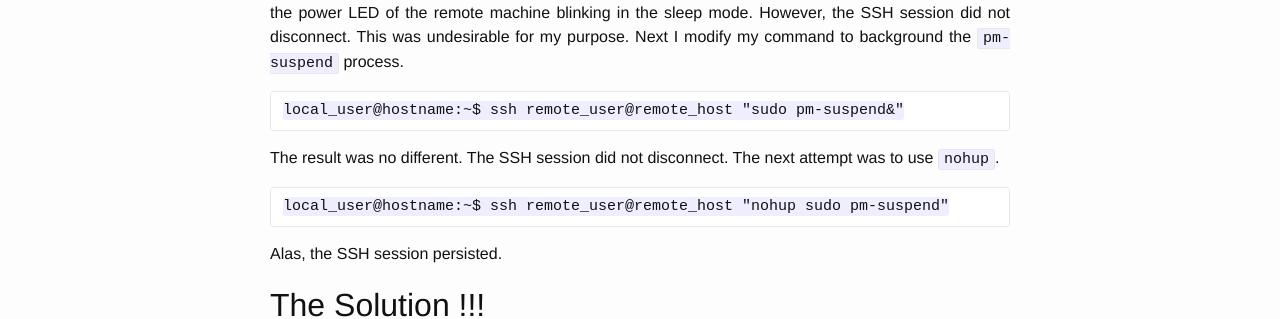
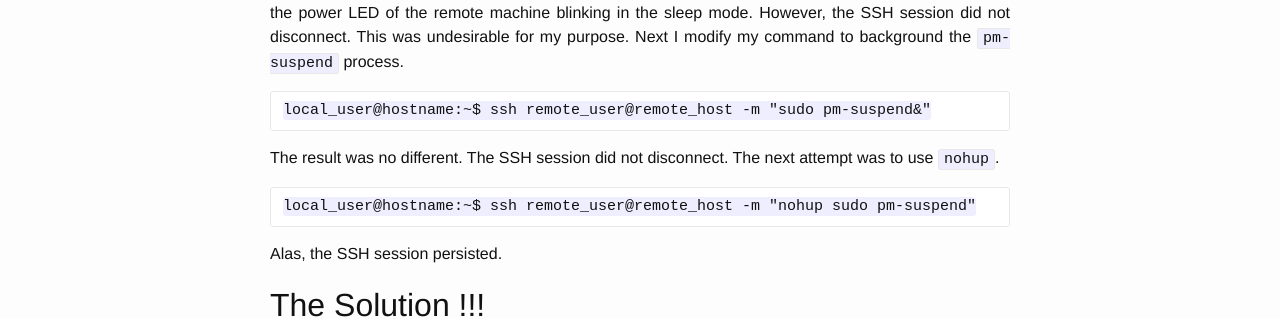
Before and after one commit to lordloh/karyashala, a Jekyll site: the page built from _posts/2017/2017-04-07-suspending_a_computer_over_ssh.markdown, in a window 1280 px wide. Shown: the part 600-919 px from the top of the page. Built offline with Jekyll 4.4.1, drawn with Linux system fonts in a browser that asks for light colours; some web fonts are replaced; Markdown is read by kramdown in place of the engine named in the settings; comment, search, counter and statistics services are not loaded.

````diff
--- a/_posts/2017/2017-04-07-suspending_a_computer_over_ssh.markdown
+++ b/_posts/2017/2017-04-07-suspending_a_computer_over_ssh.markdown
@@ -32,13 +32,13 @@ So, I decided to edit the `sudoers` (using `visudo`) file to ensure that the `pm
 After this, I tried the same command and succeed at putting the remote machine to sleep. I could see the power LED of the remote machine blinking in the sleep mode. However, the SSH session did not disconnect. This was undesirable for my purpose. Next I modify my command to background the `pm-suspend` process.
 
 ```
-local_user@hostname:~$ ssh remote_user@remote_host "sudo pm-suspend&"
+local_user@hostname:~$ ssh remote_user@remote_host -m "sudo pm-suspend&"
 ```
 
 The result was no different. The SSH session did not disconnect. The next attempt was to use `nohup`.
 
 ```
-local_user@hostname:~$ ssh remote_user@remote_host "nohup sudo pm-suspend"
+local_user@hostname:~$ ssh remote_user@remote_host -m "nohup sudo pm-suspend"
 ```
 
 Alas, the SSH session persisted.
````
